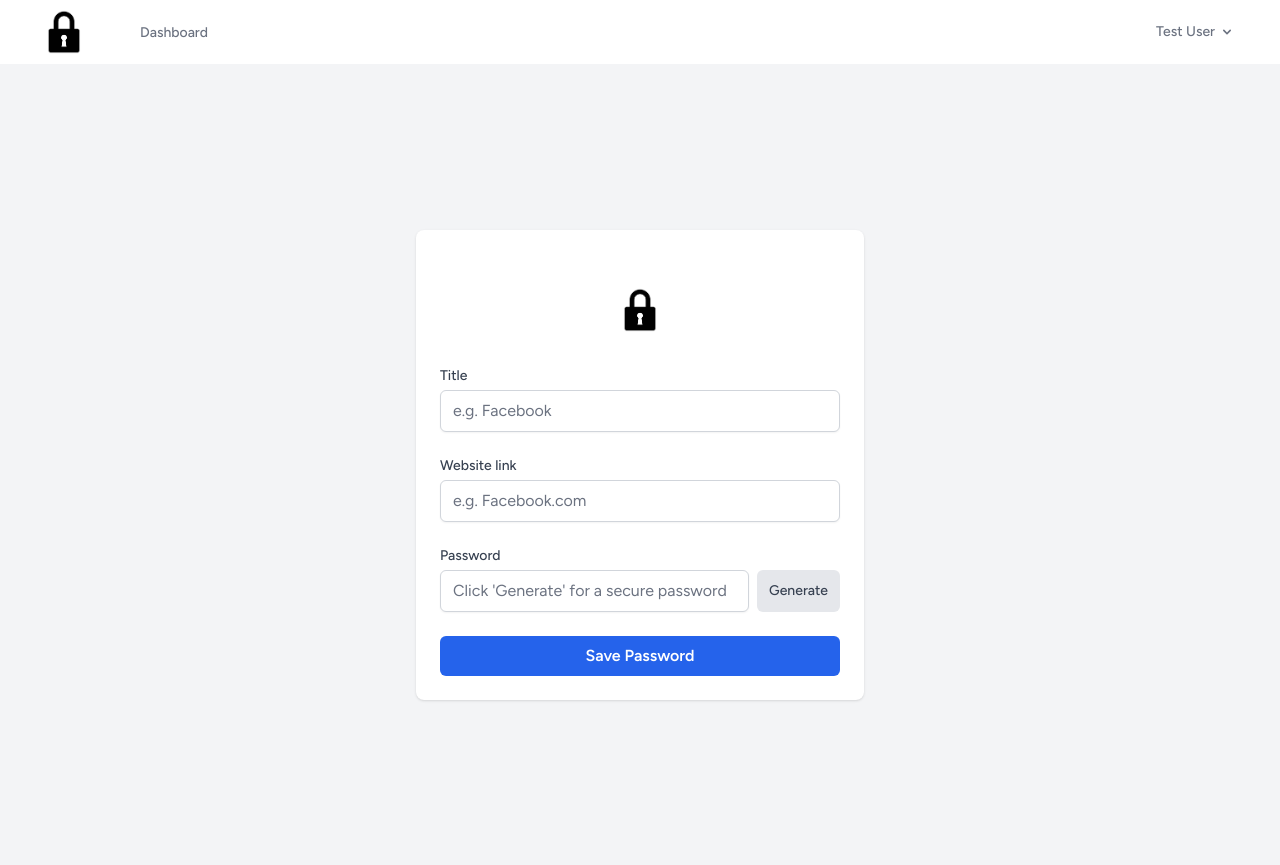
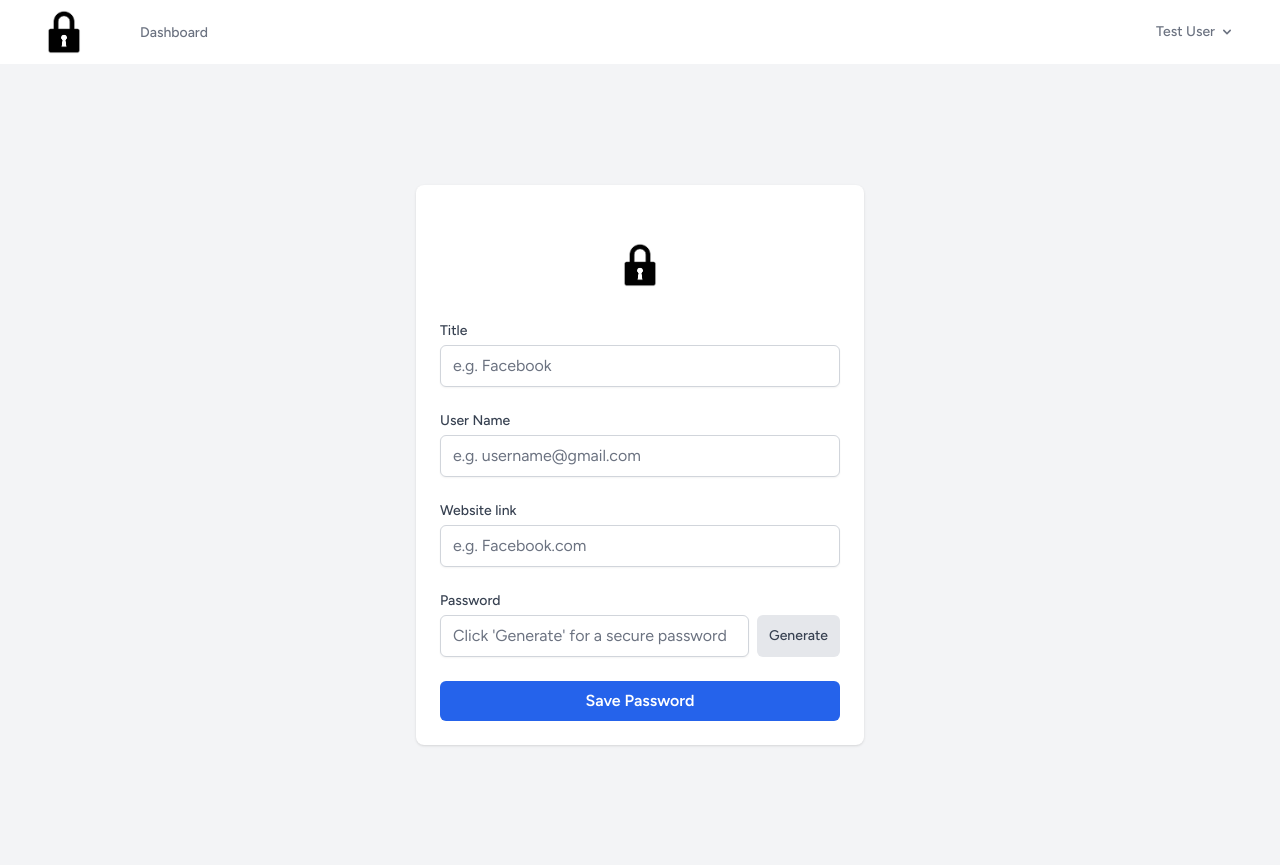
Before and after one commit to Ebenezer-15/Password-Manager, a Laravel app: page /passwords/create in a window 1280 px wide. Run offline with Laravel 12, Linux system fonts and the light colour scheme; a user stored in the database is signed in; data comes from the database, SQL or seed files in the repository; style sheets or scripts are compiled from the project's sources.

Commit message:
added user name

```diff
--- a/resources/views/password/create.blade.php
+++ b/resources/views/password/create.blade.php
@@ -22,6 +22,14 @@
                 <input type="text" name="title" id="title" required
                     class="block w-full border border-gray-300 rounded-md shadow-sm px-3 py-2 focus:outline-none focus:ring-2 focus:ring-blue-500 focus:border-transparent"
                     autocomplete="title" placeholder="e.g. Facebook">
+            </div>
+
+            <!-- User Name -->
+            <div>
+                <label for="username" class="block text-sm font-medium text-gray-700 mb-1">User Name</label>
+                <input type="text" name="username" id="username" required
+                    class="block w-full border border-gray-300 rounded-md shadow-sm px-3 py-2 focus:outline-none focus:ring-2 focus:ring-blue-500 focus:border-transparent"
+                    autocomplete="username" placeholder="e.g. username@gmail.com">
             </div>
 
             <!-- Link -->
```
